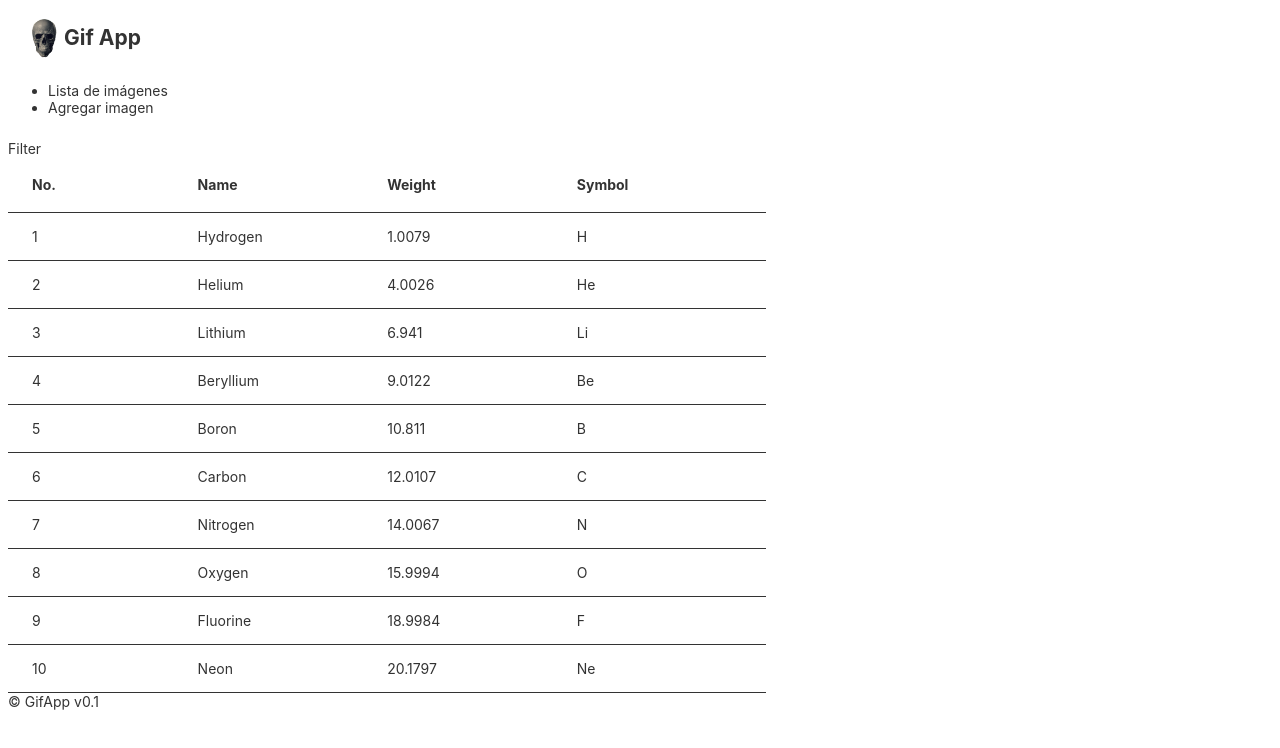
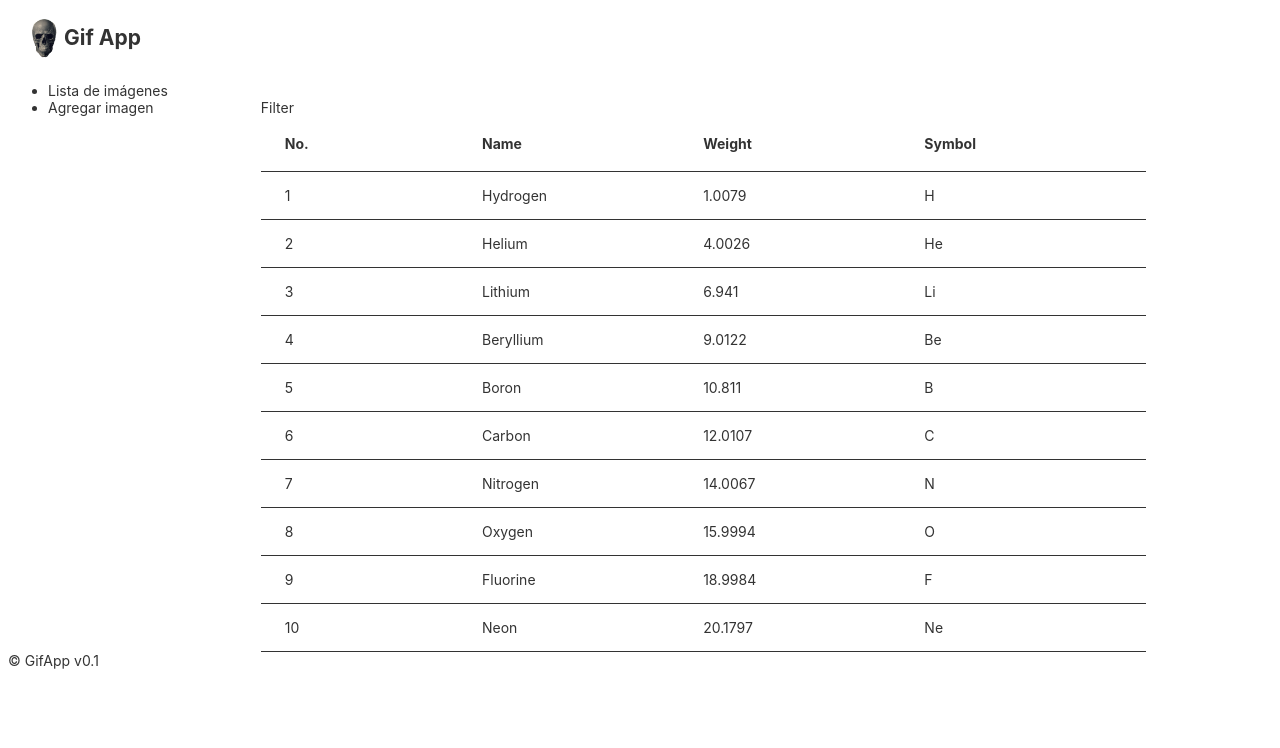
Before and after one commit to Daniel-code666/GifAppFront, an Angular app: page /home in a window 1280 px wide. Shown: the top 748 px of the page. Built offline with nearby package versions, Linux system fonts and the light colour scheme.

Commit message:
sidebar complete

```diff
--- a/src/app/app.component.html
+++ b/src/app/app.component.html
@@ -272,6 +272,18 @@
     width: 1920px;
   }
 
+  .container{
+    margin: 0px;
+  }
+  .navleft{
+    display: inline-block;
+    width: 20%;
+  }
+  .bodycontainer{
+    display: inline-block;
+    width: 70%;
+  }
+
   /* Responsive Styles */
   @media screen and (max-width: 767px) {
 
@@ -302,22 +314,15 @@
     }
   }
 
-  .col {
-    width: 15%;
-  }
-
-  .col-2{
-    width: 60%;
-  }
 </style>
 <app-header></app-header>
 
-<div class="row container mt-4">
-  <div class="col">
+<div class="container">
+  <div class="navleft">
     <app-siderbar></app-siderbar>
   </div>
 
-  <div class="col-2">
+  <div class="bodycontainer">
     <router-outlet></router-outlet>
   </div>
 </div>
```
